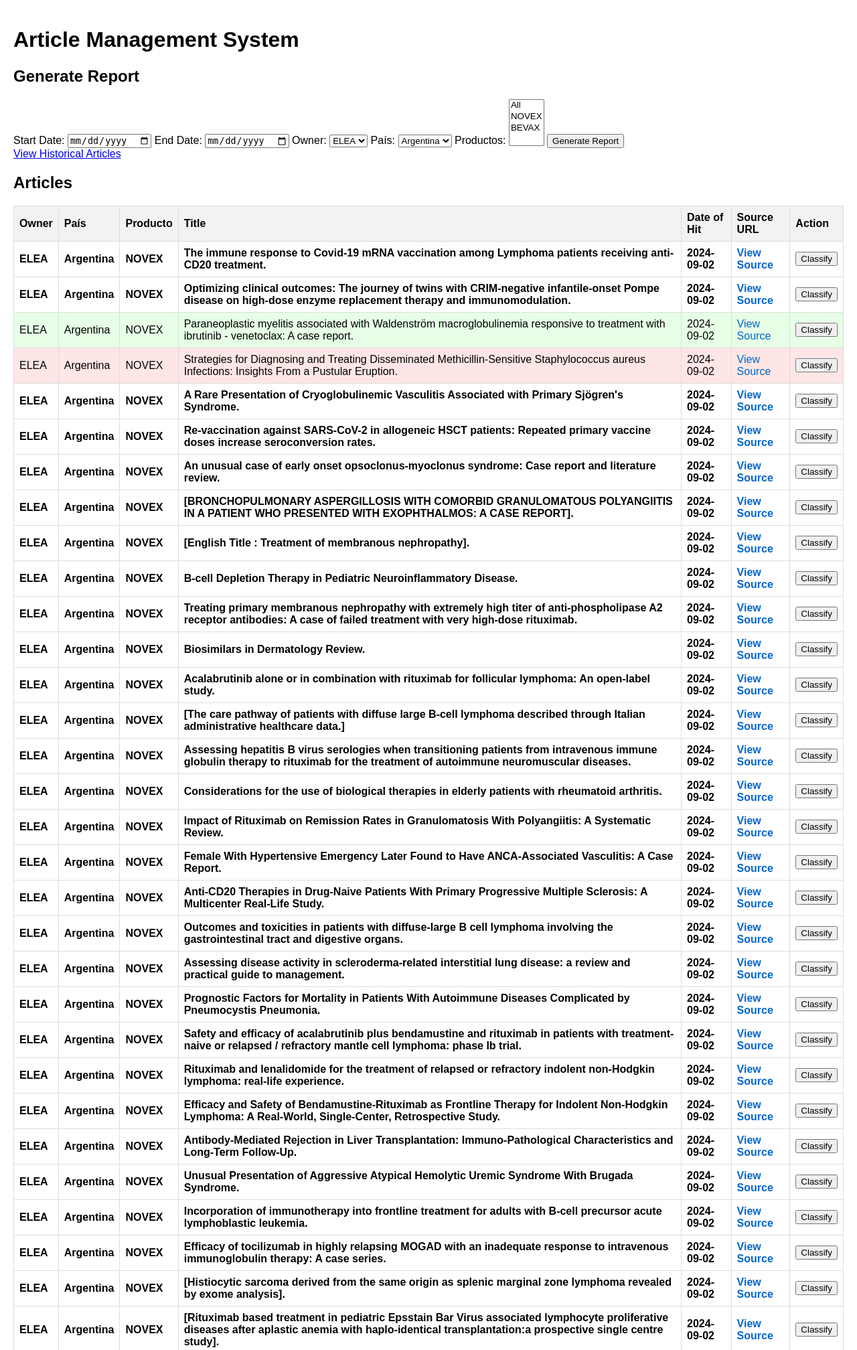
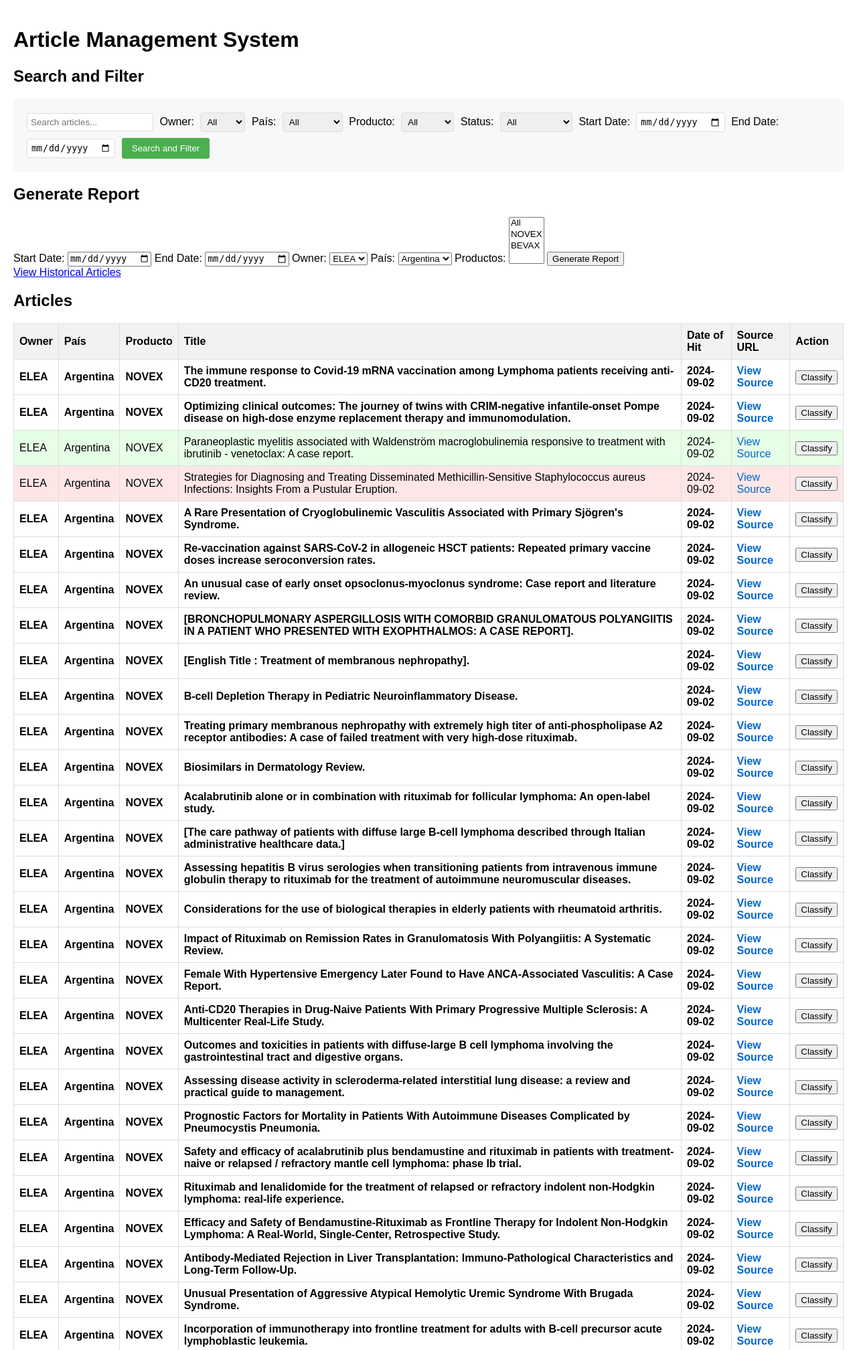
Before and after one commit to panchtox/elitup, a Flask app: page / in a window 1280 px wide. Shown: the top 2016 px of the page at 67% size. Run offline with Flask 3, Linux system fonts and the light colour scheme; data comes from the database, SQL or seed files in the repository.

Commit message:
Agent query: Can you verify if the search and filtering options are visible on the main page and if they are functioning correctly?

```diff
--- a/routes.py
+++ b/routes.py
@@ -1,6 +1,6 @@
 from flask import Blueprint, render_template, request, jsonify, send_file
 from models import Article, Evidence, db
-from sqlalchemy import func
+from sqlalchemy import func, or_
 from datetime import datetime
 from report_generator import generate_report
 import logging
@@ -10,13 +10,50 @@
 @main.route('/')
 def index():
     logging.debug("Entering index route")
-    articles = Article.query.filter_by(is_historical=False).all()
+
+    search_query = request.args.get('search', '')
+    owner_filter = request.args.get('owner', '')
+    pais_filter = request.args.get('pais', '')
+    producto_filter = request.args.get('producto', '')
+    status_filter = request.args.get('status', '')
+    start_date = request.args.get('start_date', '')
+    end_date = request.args.get('end_date', '')
+
+    query = Article.query.filter_by(is_historical=False)
+
+    if search_query:
+        query = query.filter(or_(
+            Article.title.ilike(f'%{search_query}%'),
+            Article.englishAbstract.ilike(f'%{search_query}%'),
+            Article.spanishAbstract.ilike(f'%{search_query}%'),
+            Article.portugueseAbstract.ilike(f'%{search_query}%')
+        ))
+
+    if owner_filter:
+        query = query.filter(Article.owner == owner_filter)
+    if pais_filter:
+        query = query.filter(Article.pais == pais_filter)
+    if producto_filter:
+        query = query.filter(Article.producto == producto_filter)
+    if status_filter:
+        query = query.filter(Article.status == status_filter)
+    if start_date:
+        query = query.filter(Article.dateOfHit >= datetime.strptime(start_date, '%Y-%m-%d').date())
+    if end_date:
+        query = query.filter(Article.dateOfHit <= datetime.strptime(end_date, '%Y-%m-%d').date())
+
+    articles = query.all()
     logging.debug(f"Retrieved {len(articles)} articles from the database")
+
     owners = db.session.query(Article.owner.distinct()).all()
     paises = db.session.query(Article.pais.distinct()).all()
     productos = db.session.query(Article.producto.distinct()).all()
     logging.debug(f"Retrieved {len(owners)} owners, {len(paises)} paises, and {len(productos)} productos")
-    return render_template('index.html', articles=articles, owners=owners, paises=paises, productos=productos)
+
+    return render_template('index.html', articles=articles, owners=owners, paises=paises, productos=productos,
+                           search_query=search_query, owner_filter=owner_filter, pais_filter=pais_filter,
+                           producto_filter=producto_filter, status_filter=status_filter,
+                           start_date=start_date, end_date=end_date)
 
 @main.route('/get_article/<int:article_id>')
 def get_article(article_id):
--- a/static/css/styles.css
+++ b/static/css/styles.css
@@ -7,6 +7,7 @@
 table {
     width: 100%;
     border-collapse: collapse;
+    margin-top: 20px;
 }
 
 th, td {
@@ -82,3 +83,33 @@
 #sourceUrl:hover {
     text-decoration: underline;
 }
+
+/* New styles for search and filter form */
+#searchFilterForm {
+    background-color: #f8f8f8;
+    padding: 15px;
+    border-radius: 5px;
+    margin-bottom: 20px;
+}
+
+#searchFilterForm input[type="text"],
+#searchFilterForm select,
+#searchFilterForm input[type="date"] {
+    margin: 5px;
+    padding: 5px;
+    border: 1px solid #ddd;
+    border-radius: 3px;
+}
+
+#searchFilterForm button {
+    background-color: #4CAF50;
+    color: white;
+    padding: 8px 15px;
+    border: none;
+    border-radius: 3px;
+    cursor: pointer;
+}
+
+#searchFilterForm button:hover {
+    background-color: #45a049;
+}
--- a/static/js/main.js
+++ b/static/js/main.js
@@ -3,6 +3,7 @@
     const closeBtn = document.getElementsByClassName('close')[0];
     const classifyForm = document.getElementById('classifyForm');
     const reportForm = document.getElementById('reportForm');
+    const searchFilterForm = document.getElementById('searchFilterForm');
 
     // Open modal and populate fields
     document.querySelectorAll('.classify-btn').forEach(btn => {
@@ -95,4 +96,52 @@
             alert(error.message);
         });
     });
+
+    // Search and filter form submission
+    searchFilterForm.addEventListener('submit', function(e) {
+        e.preventDefault();
+        const formData = new FormData(this);
+        const searchParams = new URLSearchParams(formData);
+        const url = `${window.location.pathname}?${searchParams.toString()}`;
+
+        fetch(url)
+            .then(response => response.text())
+            .then(html => {
+                const parser = new DOMParser();
+                const doc = parser.parseFromString(html, 'text/html');
+                const newTable = doc.querySelector('table');
+                const oldTable = document.querySelector('table');
+                oldTable.innerHTML = newTable.innerHTML;
+
+                // Re-attach event listeners to new classify buttons
+                document.querySelectorAll('.classify-btn').forEach(btn => {
+                    btn.addEventListener('click', function() {
+                        const articleId = this.getAttribute('data-id');
+                        fetch(`/get_article/${articleId}`)
+                            .then(response => response.json())
+                            .then(data => {
+                                // Populate modal fields (same as before)
+                                document.getElementById('articleId').value = data.id;
+                                document.getElementById('articleSourceId').value = data.articleSourceId;
+                                const sourceUrlLink = document.getElementById('sourceUrl');
+                                sourceUrlLink.href = data.sourceUrl;
+                                sourceUrlLink.textContent = 'View Source';
+                                document.getElementById('title').value = data.title;
+                                document.getElementById('englishAbstract').value = data.englishAbstract;
+                                document.getElementById('spanishAbstract').value = data.spanishAbstract;
+                                document.getElementById('portugueseAbstract').value = data.portugueseAbstract;
+                                document.getElementById('owner').value = data.owner;
+                                document.getElementById('pais').value = data.pais;
+                                document.getElementById('producto').value = data.producto;
+                                document.getElementById('dateOfHit').value = data.dateOfHit;
+                                document.getElementById('status').value = data.status;
+                                modal.style.display = 'block';
+                            });
+                    });
+                });
+
+                // Update URL without reloading the page
+                history.pushState(null, '', url);
+            });
+    });
 });
--- a/templates/index.html
+++ b/templates/index.html
@@ -4,6 +4,51 @@
 <h1>Article Management System</h1>
 
 {% if not historical %}
+<h2>Search and Filter</h2>
+<form id="searchFilterForm" method="GET" action="{{ url_for('main.index') }}">
+    <input type="text" name="search" placeholder="Search articles..." value="{{ search_query }}">
+
+    <label for="owner">Owner:</label>
+    <select name="owner">
+        <option value="">All</option>
+        {% for owner in owners %}
+        <option value="{{ owner[0] }}" {% if owner[0] == owner_filter %}selected{% endif %}>{{ owner[0] }}</option>
+        {% endfor %}
+    </select>
+
+    <label for="pais">País:</label>
+    <select name="pais">
+        <option value="">All</option>
+        {% for pais in paises %}
+        <option value="{{ pais[0] }}" {% if pais[0] == pais_filter %}selected{% endif %}>{{ pais[0] }}</option>
+        {% endfor %}
+    </select>
+
+    <label for="producto">Producto:</label>
+    <select name="producto">
+        <option value="">All</option>
+        {% for producto in productos %}
+        <option value="{{ producto[0] }}" {% if producto[0] == producto_filter %}selected{% endif %}>{{ producto[0] }}</option>
+        {% endfor %}
+    </select>
+
+    <label for="status">Status:</label>
+    <select name="status">
+        <option value="">All</option>
+        <option value="No relevante" {% if status_filter == 'No relevante' %}selected{% endif %}>No relevante</option>
+        <option value="Relevante" {% if status_filter == 'Relevante' %}selected{% endif %}>Relevante</option>
+        <option value="Reportable" {% if status_filter == 'Reportable' %}selected{% endif %}>Reportable</option>
+    </select>
+
+    <label for="start_date">Start Date:</label>
+    <input type="date" name="start_date" value="{{ start_date }}">
+
+    <label for="end_date">End Date:</label>
+    <input type="date" name="end_date" value="{{ end_date }}">
+
+    <button type="submit">Search and Filter</button>
+</form>
+
 <h2>Generate Report</h2>
 <form id="reportForm">
     <label for="start_date">Start Date:</label>
```
